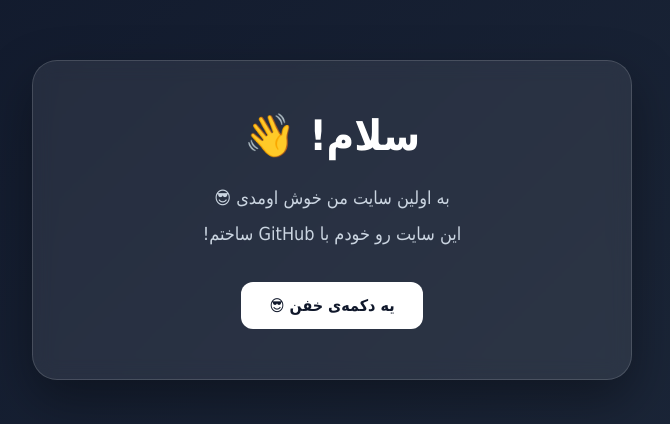
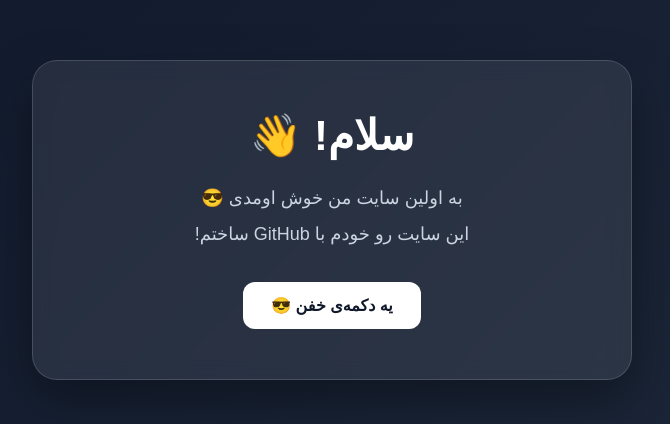
Before and after one commit to omidsalem113-bit/my-first-website, a plain HTML site: page index.html in a window 1280 px wide. Shown: the part 180-604 px from the top of the page, without its empty margins (308-978 px from the left). Drawn offline with Linux system fonts and the light colour scheme.

Commit message:
Update index.html

```diff
--- a/index.html
+++ b/index.html
@@ -15,7 +15,7 @@
         }
 
         body {
-            font-family: Tahoma, Arial, sans-serif;
+    font-family: "Vazirmatn", sans-serif;
             min-height: 100vh;
             display: flex;
             justify-content: center;
```
